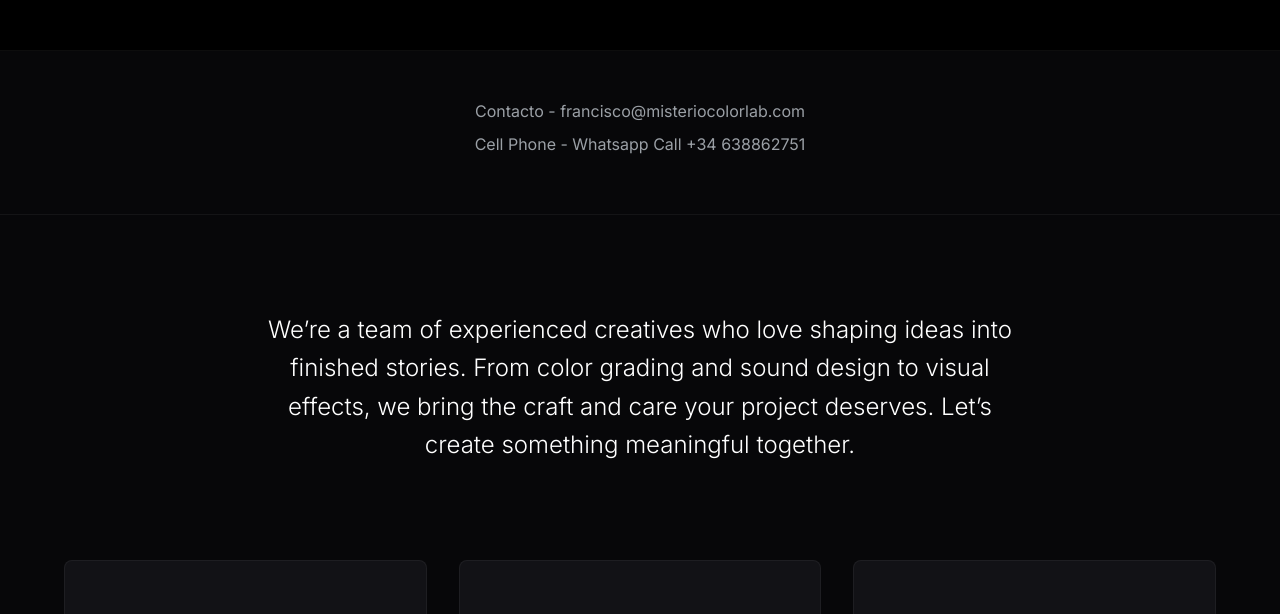
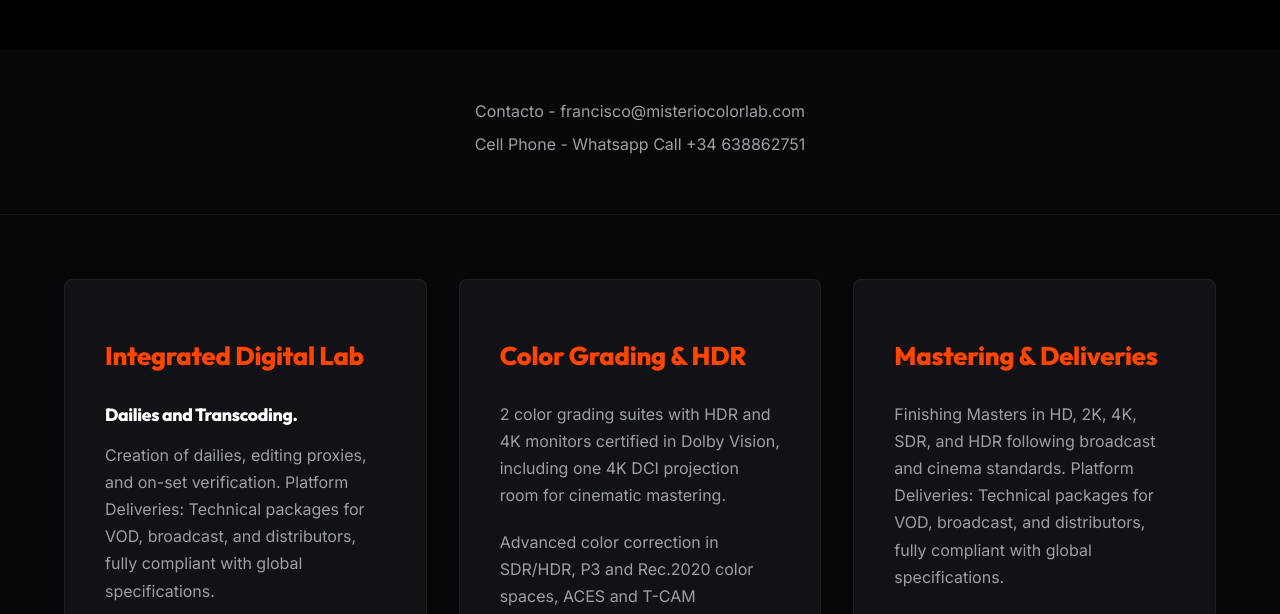
Before and after one commit to MIsterio-Francisco/misterio-color-lab-web, an Eleventy site: page src/brochure.njk in a window 1280 px wide. Shown: the part 186-800 px from the top of the page. Built offline with nearby package versions, Linux system fonts and the light colour scheme; Eleventy itself is replaced by a stand-in of ours; files that its build step writes are made by us from their sources.

Commit message:
fix: remove intro text from brochure

```diff
--- a/src/brochure.njk
+++ b/src/brochure.njk
@@ -18,10 +18,6 @@ permalink: /brochure/
         <p>Cell Phone - Whatsapp Call +34 638862751</p>
     </div>
 
-    <!-- Intro Section -->
-    <section class="deck-intro">
-        <p>We’re a team of experienced creatives who love shaping ideas into finished stories. From color grading and sound design to visual effects, we bring the craft and care your project deserves. Let’s create something meaningful together.</p>
-    </section>
 
     <!-- Service Blocks Grid (2 Rows of 3) -->
     <div class="deck-grid">
```
